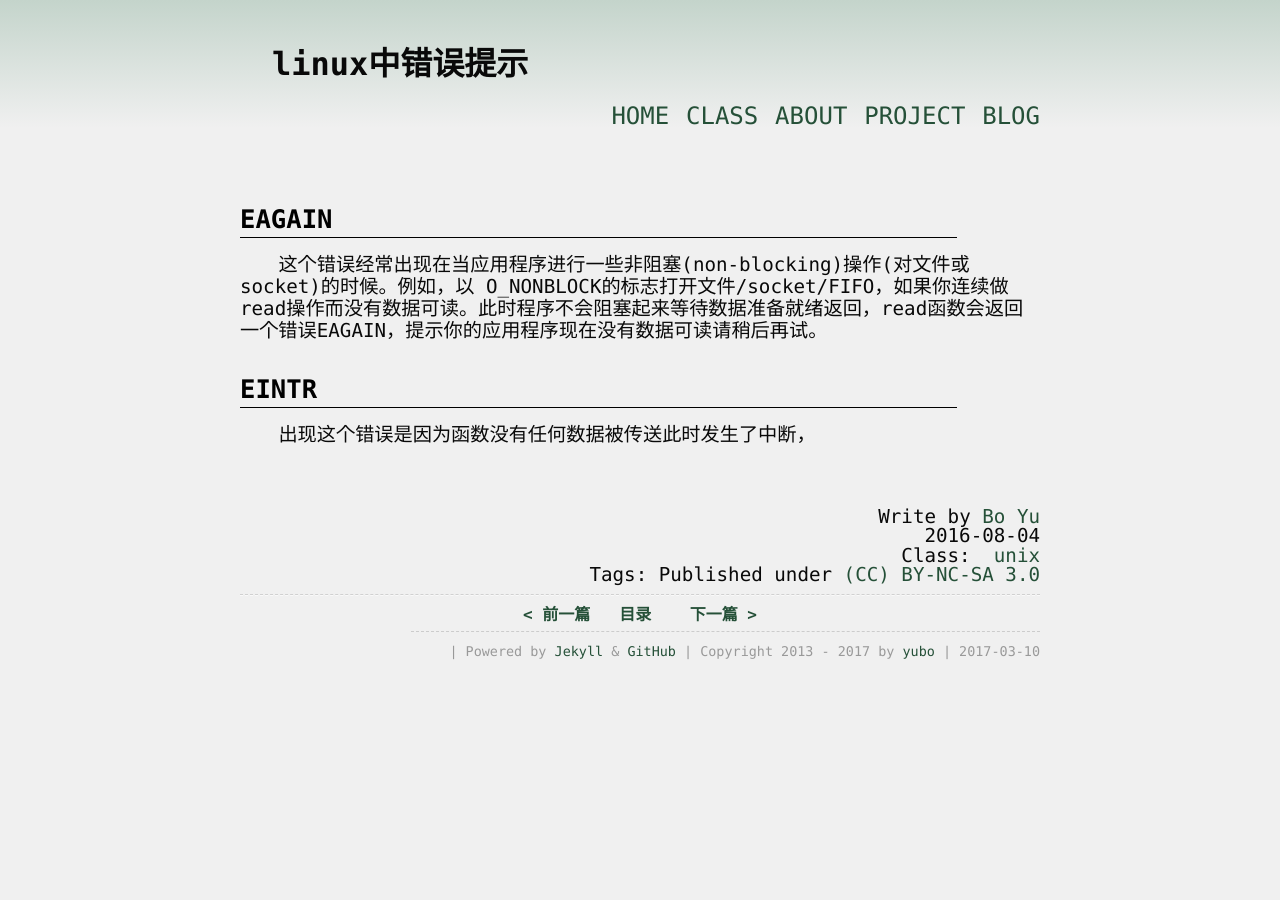
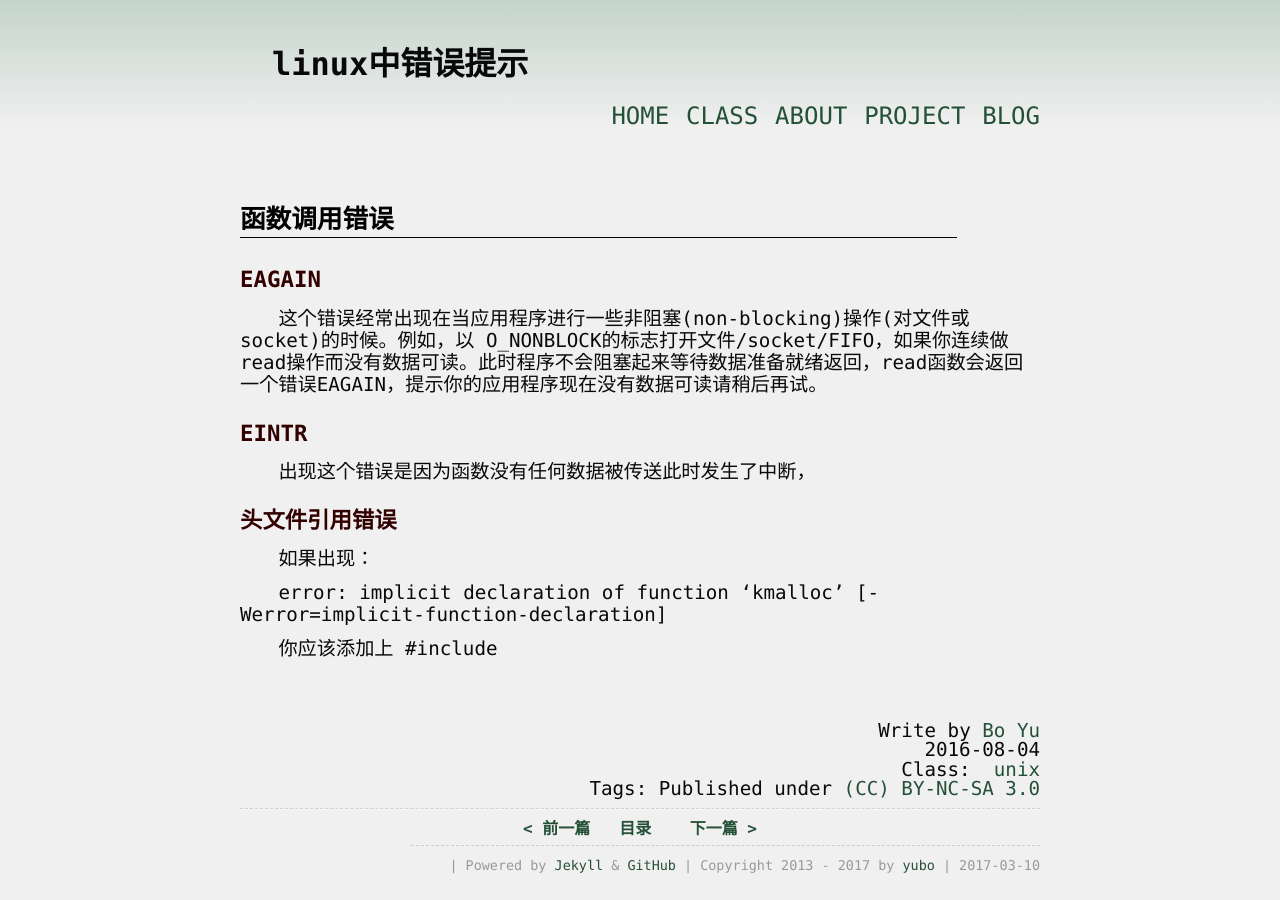
Before and after one commit to yuzibo/yuzibo.github.io, a Jekyll site: the page built from _posts/2016-08-04-linux_error.md, in a window 1280 px wide. Built offline with Jekyll 4.4.1, drawn with Linux system fonts in a browser that asks for light colours; comment, search, counter and statistics services are not loaded.

Commit message:
modify linux_error

```diff
--- a/_posts/2016-08-04-linux_error.md
+++ b/_posts/2016-08-04-linux_error.md
@@ -4,10 +4,20 @@ layout: article
 category: unix
 ---
 
-# EAGAIN
+# 函数调用错误
+
+## EAGAIN
 
 这个错误经常出现在当应用程序进行一些非阻塞(non-blocking)操作(对文件或socket)的时候。例如，以 O_NONBLOCK的标志打开文件/socket/FIFO，如果你连续做read操作而没有数据可读。此时程序不会阻塞起来等待数据准备就绪返回，read函数会返回一个错误EAGAIN，提示你的应用程序现在没有数据可读请稍后再试。
 
-# EINTR
+## EINTR
 
 出现这个错误是因为函数没有任何数据被传送此时发生了中断，
+
+## 头文件引用错误
+
+如果出现：
+
+error: implicit declaration of function ‘kmalloc’ [-Werror=implicit-function-declaration]
+
+你应该添加上 #include <slab.h>
```
